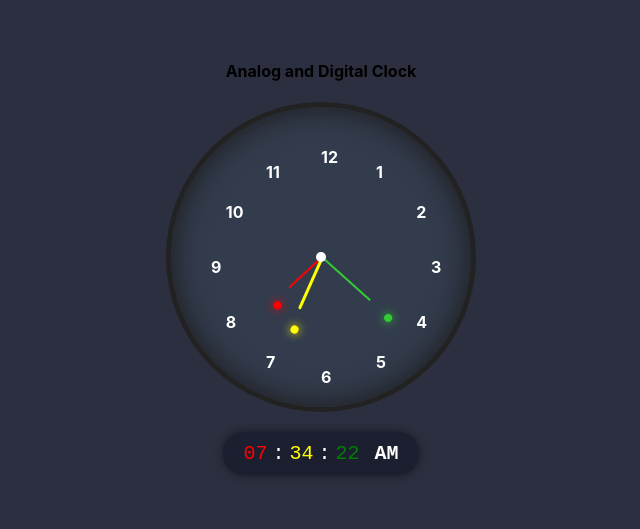
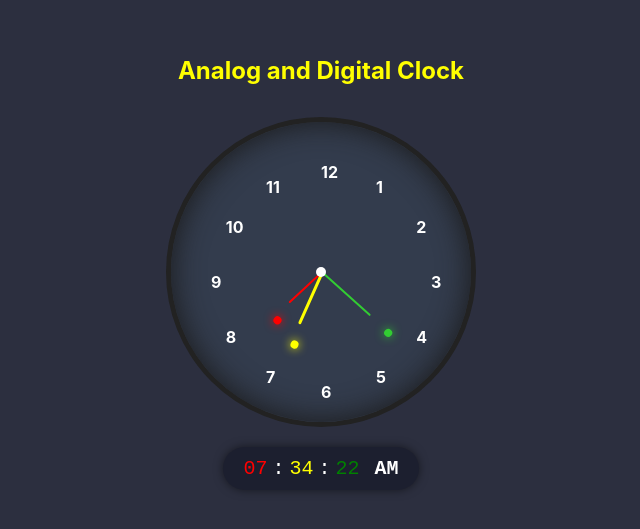
Before and after one commit to sachinkr1530/clock, a React (Create React App) app: page / in a window 1280 px wide. Shown: the part 143-672 px from the top of the page, without its empty margins (319-959 px from the left). Built offline with nearby package versions, Linux system fonts and the light colour scheme.

Commit message:
yellow commit

```diff
--- a/src/component/Clock.css
+++ b/src/component/Clock.css
@@ -5,6 +5,11 @@
     background: #2c2f3f;
     min-height: 100vh;
     justify-content: center;
+  }
+
+  .yellow {
+    color: yellow;
+    font-size: 24px;
   }
 
   .analog-clock {
--- a/src/component/Clock.js
+++ b/src/component/Clock.js
@@ -22,7 +22,7 @@ const Clock = () => {
 
   return (
     <div className="clock-container">
-      <h4>Analog and Digital Clock</h4>
+      <h4 className="yellow">Analog and Digital Clock</h4>
       <div className="analog-clock">
         <div
           className="dot red-dot"
```
